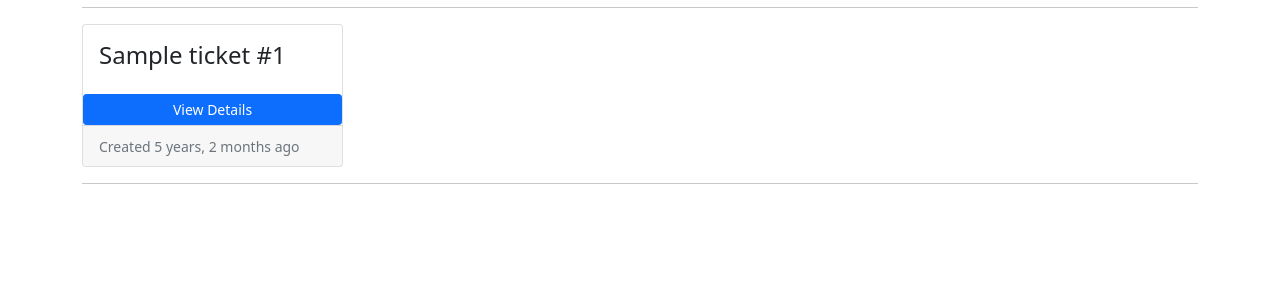
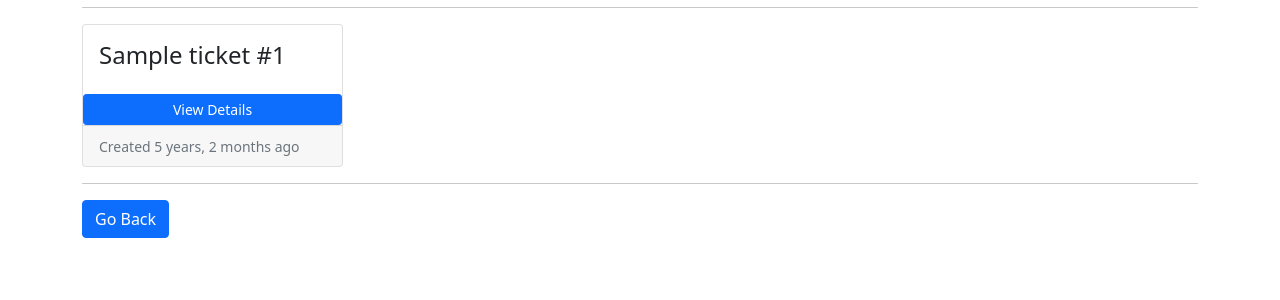
Before and after one commit to craig-grant630/HelpTick, a Django app: template templates/tickets/customer_active_tickets.html in a window 1280 px wide. Shown: the part 151-451 px from the top of the page. Run offline with Django 5.2, Linux system fonts and the light colour scheme; tables that the repository leaves empty hold one stand-in row (values such as "Sample post"); the template is opened without the code that fills it: values that come from a table or form of the project are taken from there, most other values are stand-ins (such as "Sample title", 1, 10 or a date in 2020); some libraries are stand-ins or nearby versions.

Commit message:
Add a back button for active customer tickets

```diff
--- a/templates/tickets/customer_active_tickets.html
+++ b/templates/tickets/customer_active_tickets.html
@@ -25,4 +25,5 @@
     {% endfor %}
 </div>
 <hr>
+<button onclick="window.history.back();" class="btn btn-primary">Go Back</button>
 {% endblock content %}
```
